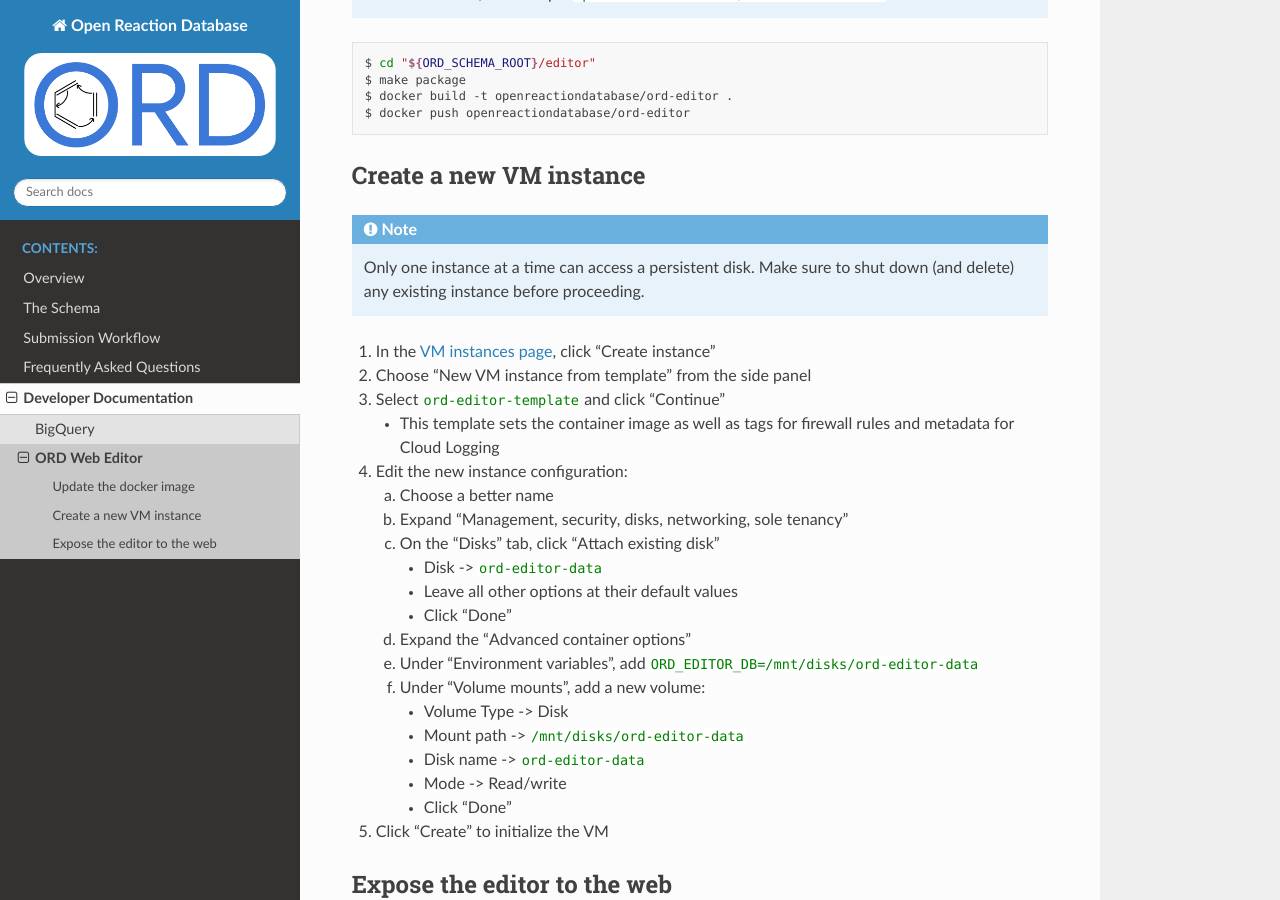
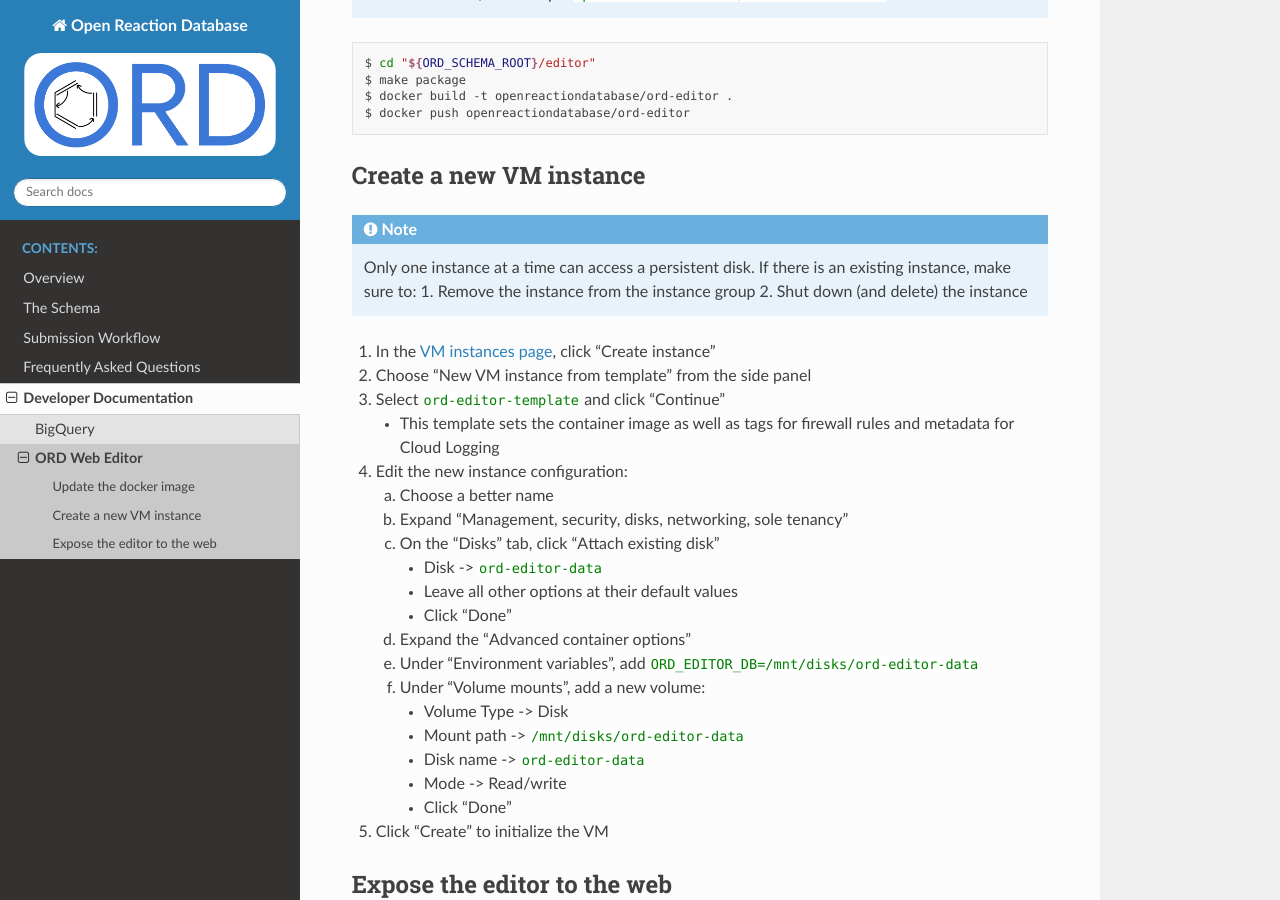
Before and after one commit to open-reaction-database/ord-schema, a Sphinx documentation site: the page built from docs/developer/editor.rst, in a window 1280 px wide and 900 px high, scrolled down 491 px. Built offline with Sphinx 7.4.7 and the Read the Docs theme 2.0.0, drawn with Linux system fonts in a browser that asks for light colours.

Commit message:
Add instance group comment

```diff
--- a/docs/developer/editor.rst
+++ b/docs/developer/editor.rst
@@ -36,8 +36,10 @@ Create a new VM instance
 ************************
 
 .. NOTE::
-   Only one instance at a time can access a persistent disk. Make sure to shut
-   down (and delete) any existing instance before proceeding.
+   Only one instance at a time can access a persistent disk. If there is an
+   existing instance, make sure to:
+   1. Remove the instance from the instance group
+   2. Shut down (and delete) the instance
 
 1. In the `VM instances page <https://console.cloud.google.com/compute/instances>`_,
    click "Create instance"
```
